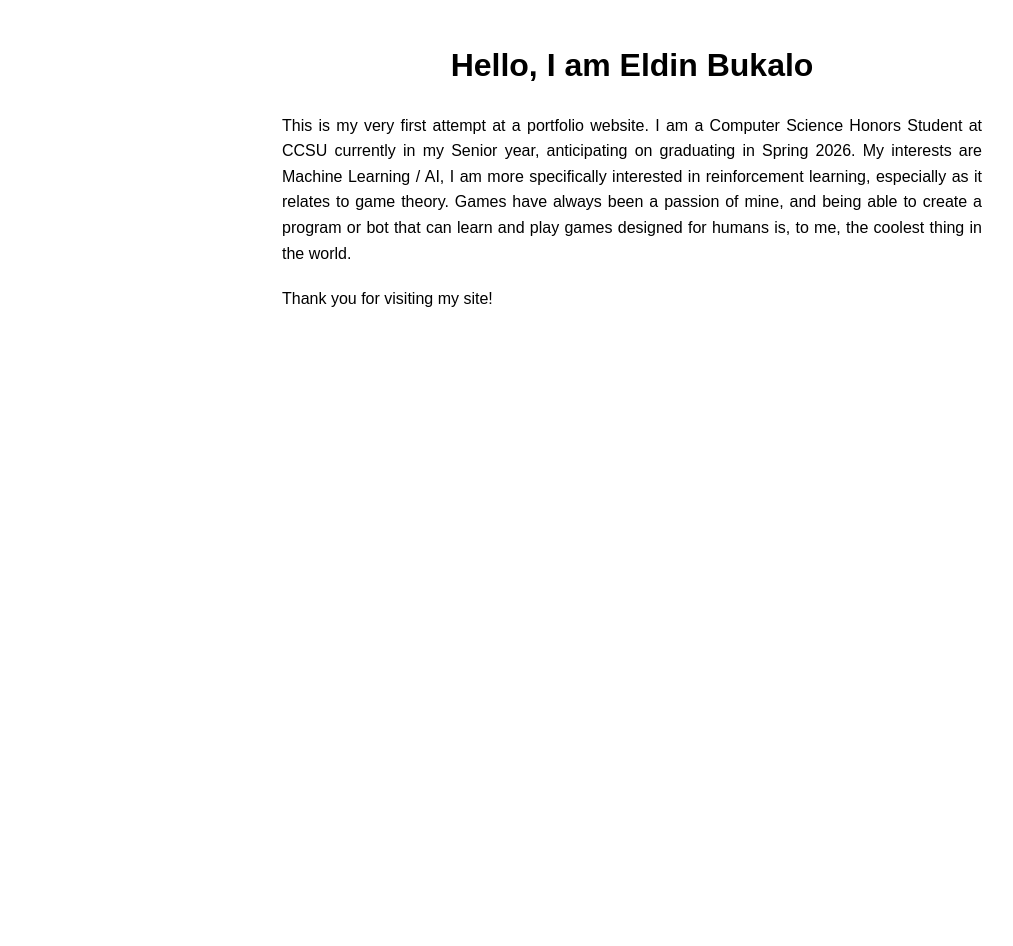
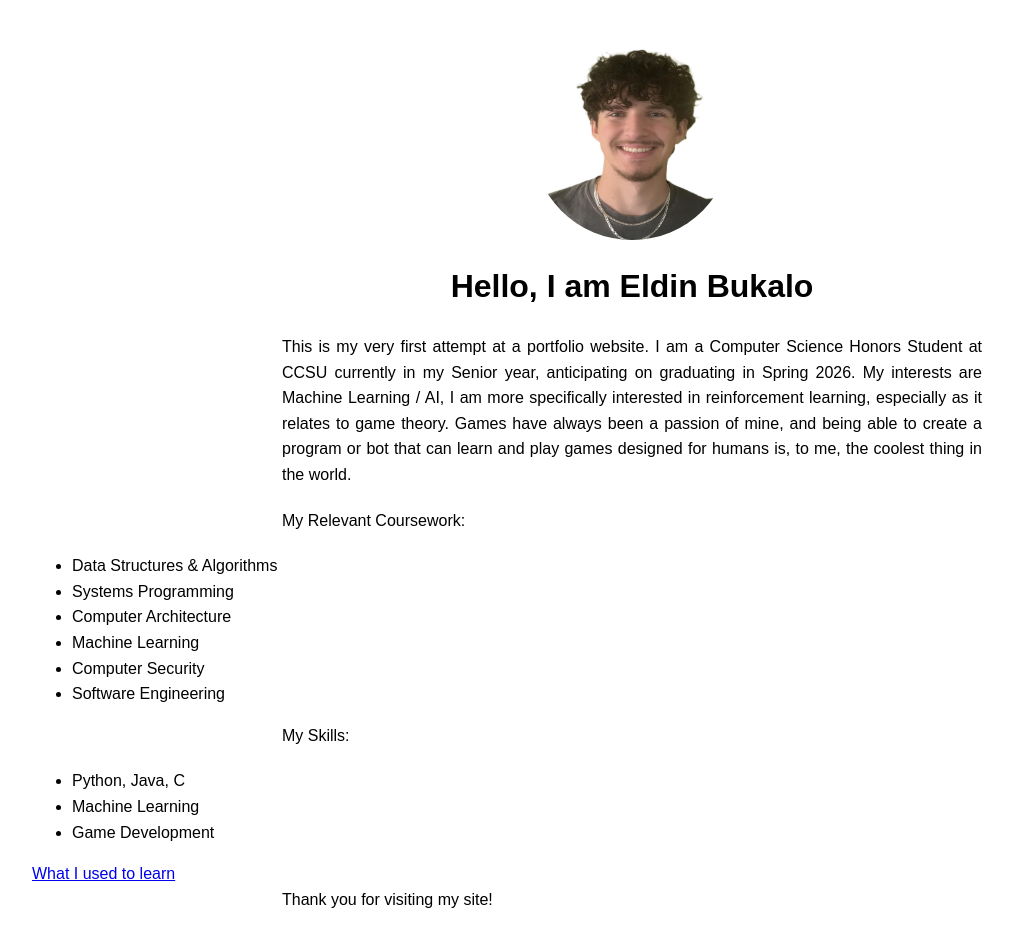
Before and after one commit to eb272/portfolio, a plain HTML site: page index.html in a window 1280 px wide. Shown: the whole page, without its empty margins (8-1021 px from the left). Before the commit the page ends 800 px from the top, so only its background shows below. Drawn offline with Linux system fonts and the light colour scheme.

Commit message:
Made changes to index, added image, links, and info regarding coursework

```diff
--- a/index.html
+++ b/index.html
@@ -24,6 +24,10 @@
             text-align: justify; /* aligns text edges evenly */
         }
     </style>
+
+    <img src="headshot.jpg" alt="Headshot of Eldin Bukalo" width="200" height="200" style="display: block; margin-left: auto; margin-right: auto; border-radius: 50%;">
+
+
     <h1>Hello, I am Eldin Bukalo</h1>
     <p>
       This is my very first attempt at a portfolio website.
@@ -32,6 +36,26 @@
       I am more specifically interested in reinforcement learning, especially as it relates to game theory.
       Games have always been a passion of mine, and being able to create a program or bot that can learn and play games designed for humans is, to me, the coolest thing in the world.
     </p>
+
+    <p>My Relevant Coursework:</p>
+    <ul>
+      <li>Data Structures & Algorithms</li>
+      <li>Systems Programming</li>
+      <li>Computer Architecture</li>
+      <li>Machine Learning</li>
+      <li>Computer Security</li>
+      <li>Software Engineering</li>
+    </ul>
+
+    <p>My Skills:</p>
+    <ul>
+      <li>Python, Java, C</li>
+      <li>Machine Learning</li>
+      <li>Game Development</li>
+    </ul>
+
+    <a href = "https://www.theodinproject.com" target="_blank">What I used to learn</a>
+
     <p>
       Thank you for visiting my site!
     </p>
```
Also changed, not shown: headshot.jpg (added).
